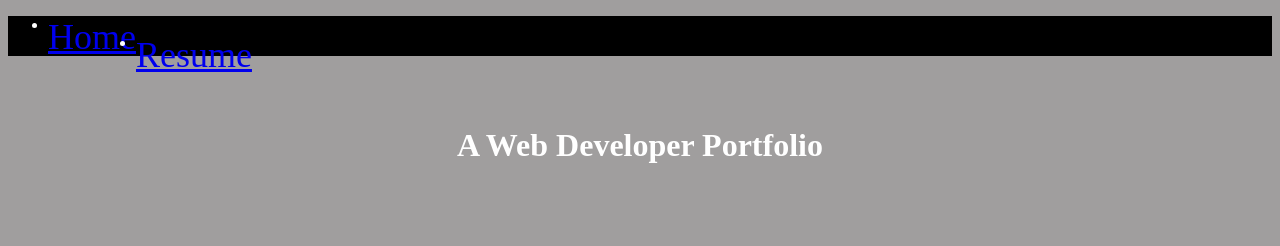
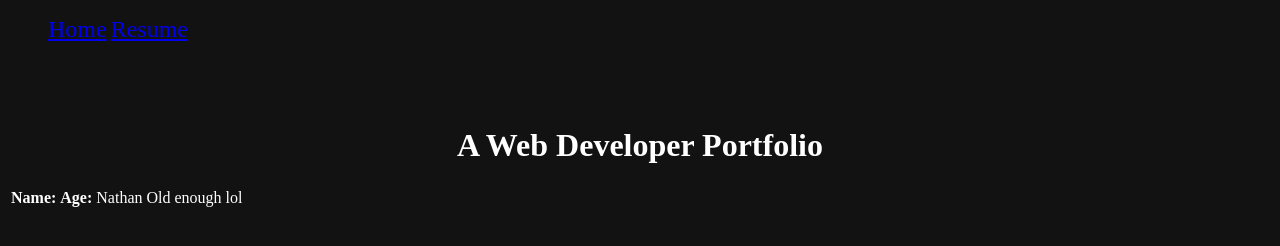
Before and after one commit to robinsonnathan/JAHWS, a plain HTML site: page index.html in a window 1280 px wide. Drawn offline with Linux system fonts and the light colour scheme.

Commit message:
Learned Dark UI design principles.  Started Dark mode UI.  But also was convinced a light theme is needed

```diff
--- /dev/null
+++ b/css/index.css
@@ -0,0 +1,18 @@
+.main_nav {
+    width: 100%;
+    height: 40px;
+    display: block;
+}
+
+.main_nav li {
+    list-style-type: none;
+    font-size: 24px;
+    display: inline;
+    margin: 0px;
+    padding: 0px;
+}
+
+.title {
+    text-align: center;
+    padding-top: 50px;
+}
--- a/css/siteWide.css
+++ b/css/siteWide.css
@@ -1,5 +1,14 @@
 /* Black Background while Under Development */
+
+/*
+Default text color for dark theme: #ffffff
+High-emphasis text = opacity of 87%
+Medium emphasis text = opacity at 60%
+Disabled text = opacity of 38%.
+*/
+
 body {
-    background-color: rgba(126, 123, 123, 0.733);
-    color: white;
+    background-color: #121212;
+    color: #ffffff;
+    display: block;
 }
--- a/css/style.css
+++ /dev/null
@@ -1,17 +0,0 @@
-.main_nav {
-    width: 100%;
-    height: 40px;
-    background-color: black;
-
-}
-
-.main_nav a {
-    text-align: center;
-    float: left;
-    font-size: 36px;
-}
-
-.title {
-    text-align: center;
-    padding-top: 50px;
-}
--- a/index.html
+++ b/index.html
@@ -2,7 +2,7 @@
 <html>
 <head>
     <link rel="stylesheet" href="./css/siteWide.css">
-    <link rel="stylesheet" href="./css/style.css">
+    <link rel="stylesheet" href="./css/index.css">
 </head>
 
 <!--
@@ -24,5 +24,11 @@
 
     <body>
         <h1 class="title">A Web Developer Portfolio</h1>
+        <table>
+            <th>Name: </th>
+            <th>Age:</th>
+                <td>Nathan</td>
+                <td>Old enough lol</td>
+        </table>
     </body>
 </html>
```
Also changed, not shown: 1 other file.
